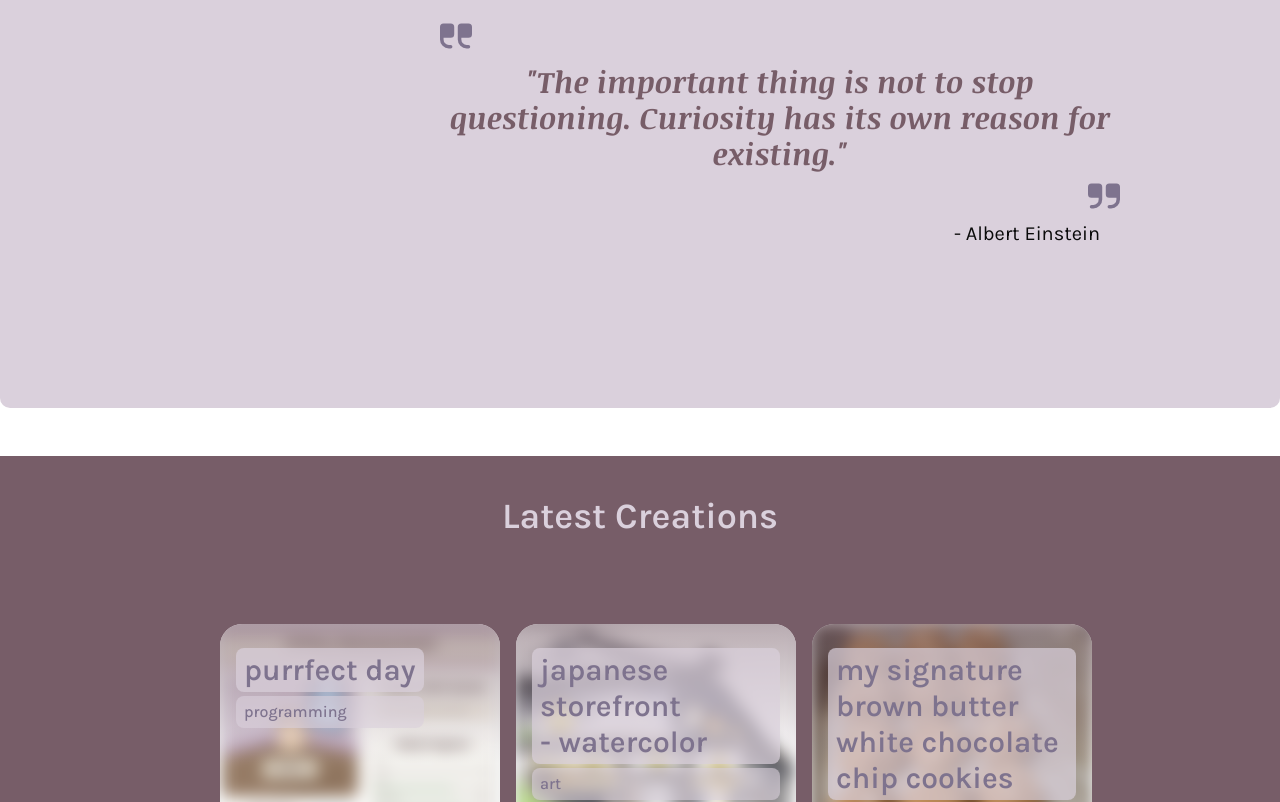
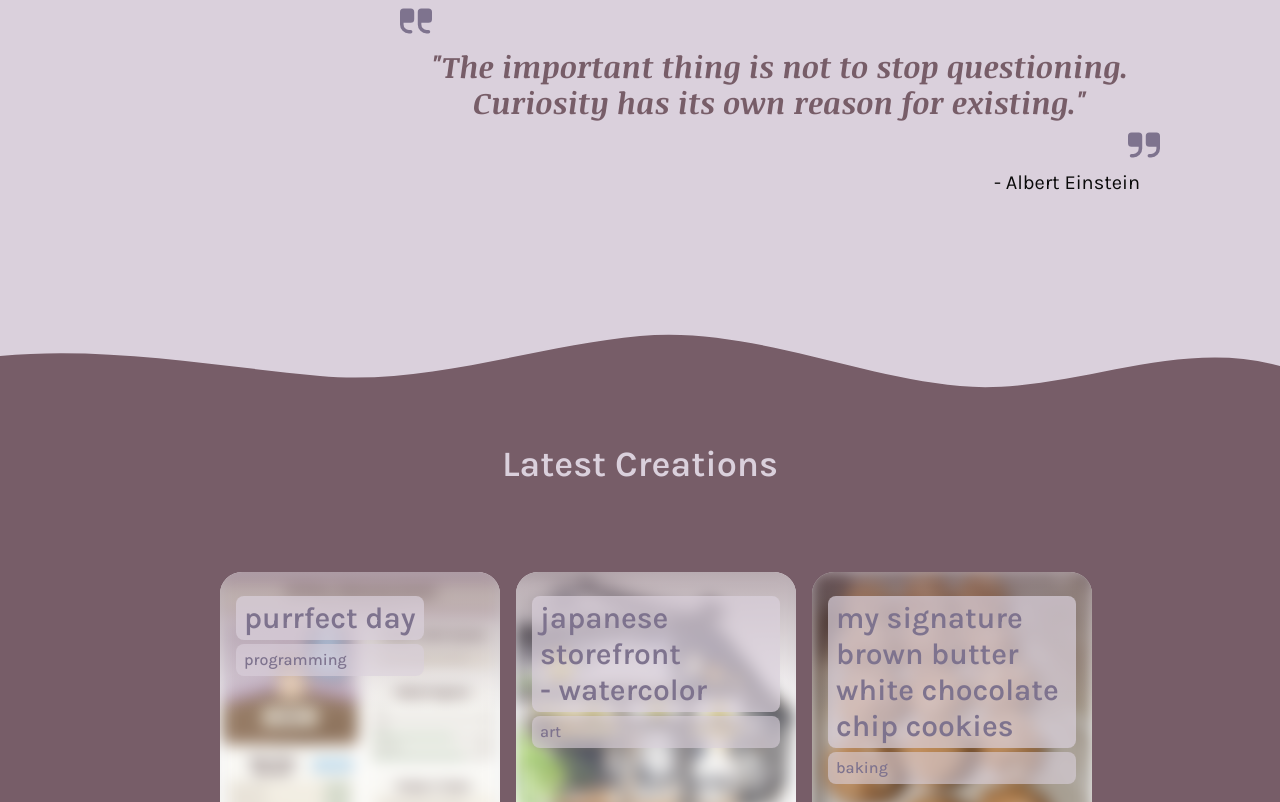
Before and after one commit to ginnaaph/personal-portfolio, a React (Vite) app: page / in a window 1280 px wide. Shown: the part 1080-1882 px from the top of the page. Built offline with nearby package versions, Linux system fonts and the light colour scheme.

Commit message:
feat: add reusable wave divider for section transitions

```diff
--- /dev/null
+++ b/src/components/ui/WaveDivider.tsx
@@ -0,0 +1,36 @@
+import { cn } from "@/lib/utils"
+
+type WaveDividerProps = {
+  color?: string
+ height?: number
+  flip?: boolean
+  className?: string
+}
+
+export const WaveDivider = ({
+  color = "#DAD0DC",
+  height = 90,
+  flip = false,
+  className,
+}: WaveDividerProps) => {
+  return (
+    <svg
+      viewBox="0 0 1440 90"
+      xmlns="http://www.w3.org/2000/svg"
+      preserveAspectRatio="none"
+      className={cn(
+        "block w-full",
+        flip && "rotate-180",
+        className
+      )}
+      style={{ height }}
+      aria-hidden="true"
+      focusable="false"
+    >
+      <path
+        fill={color}
+        d="M0,40 C120,70 240,10 360,20 480,30 600,80 720,70 840,60 960,20 1080,30 1200,40 1320,60 1440,50 L1440,0 L0,0 Z"
+      />
+    </svg>
+  )
+}
--- a/src/home/AboutMe.tsx
+++ b/src/home/AboutMe.tsx
@@ -1,9 +1,13 @@
 import AboutMeImage from '../assets/images/computer.png'
 import Signature from '../assets/images/signature.png'
 import { AlbertEinsteinQuote } from './Quotes'
+import { WaveDivider } from '@/components/ui/WaveDivider'
 export const AboutMe = () => {
     return (
-        <div className="flex p-20 mt-10 bg-[#DAD0DC] rounded-lg">
+        <section id="aboutme" className="relative bg-[#DAD0DC]">
+        <WaveDivider color="white"  flip={false} className='-mb-px' />
+
+        <div className="flex p-10">
              <img src={AboutMeImage} className="w-70 h-70 mt-20" alt="aboutMeImage" />
 
     <div className="flex flex-col align-items-center w-5/6 p-20 justify-content-center ">
@@ -24,7 +28,9 @@ export const AboutMe = () => {
         <AlbertEinsteinQuote />
         </div>
     </div>
+       </div>
 
-    </div>
+      <WaveDivider color="#775d68" flip={true} className="-mt-px"/>
+    </section>
     )
 }
--- a/src/home/overview/LatestCreation.tsx
+++ b/src/home/overview/LatestCreation.tsx
@@ -1,7 +1,7 @@
 import { ProjectCarousel } from "./ProjectCarosel"
 export const LatestCreations = () => {
     return (
-        <div>
+        <div className="relative -mt-px">
             <ProjectCarousel />
         </div>
     )
--- a/src/home/overview/ProjectCarosel.tsx
+++ b/src/home/overview/ProjectCarosel.tsx
@@ -8,7 +8,7 @@ export function ProjectCarousel() {
   ));
 
   return (
-     <div className="w-full  py-12">
+     <div className="relative -mt-px">
         <div className="mx-auto  w-full px-4 md:px-6 lg:px-8">
           <div className="w-full px-4">
             <div className="bg-[#775d68] w-full">
--- a/src/index.css
+++ b/src/index.css
@@ -2,6 +2,7 @@
 @import "tw-animate-css";
 
 @custom-variant dark (&:is(.dark *));
+
 
 body {
     font-family: 'Karla', sans-serif;
@@ -24,6 +25,12 @@ h3 {
 
 @theme{
   --font-display: 'Noticia Text', serif;
+}
+@theme{
+  --color-main: #775d68;
+  --color-accent: #dad0dc;
+  --color-accent-2: #7e738e;
+
 }
 
 @theme inline {
```
